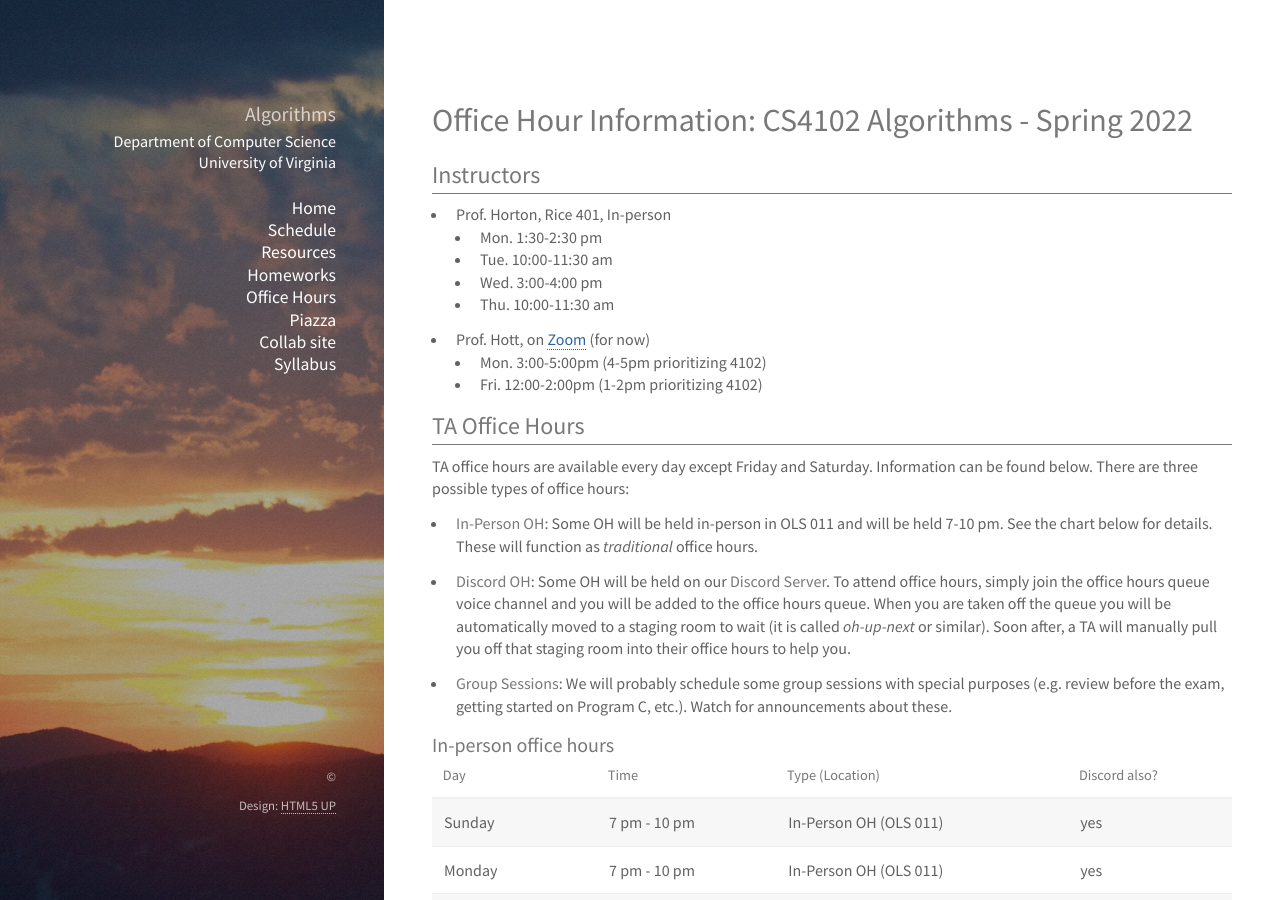
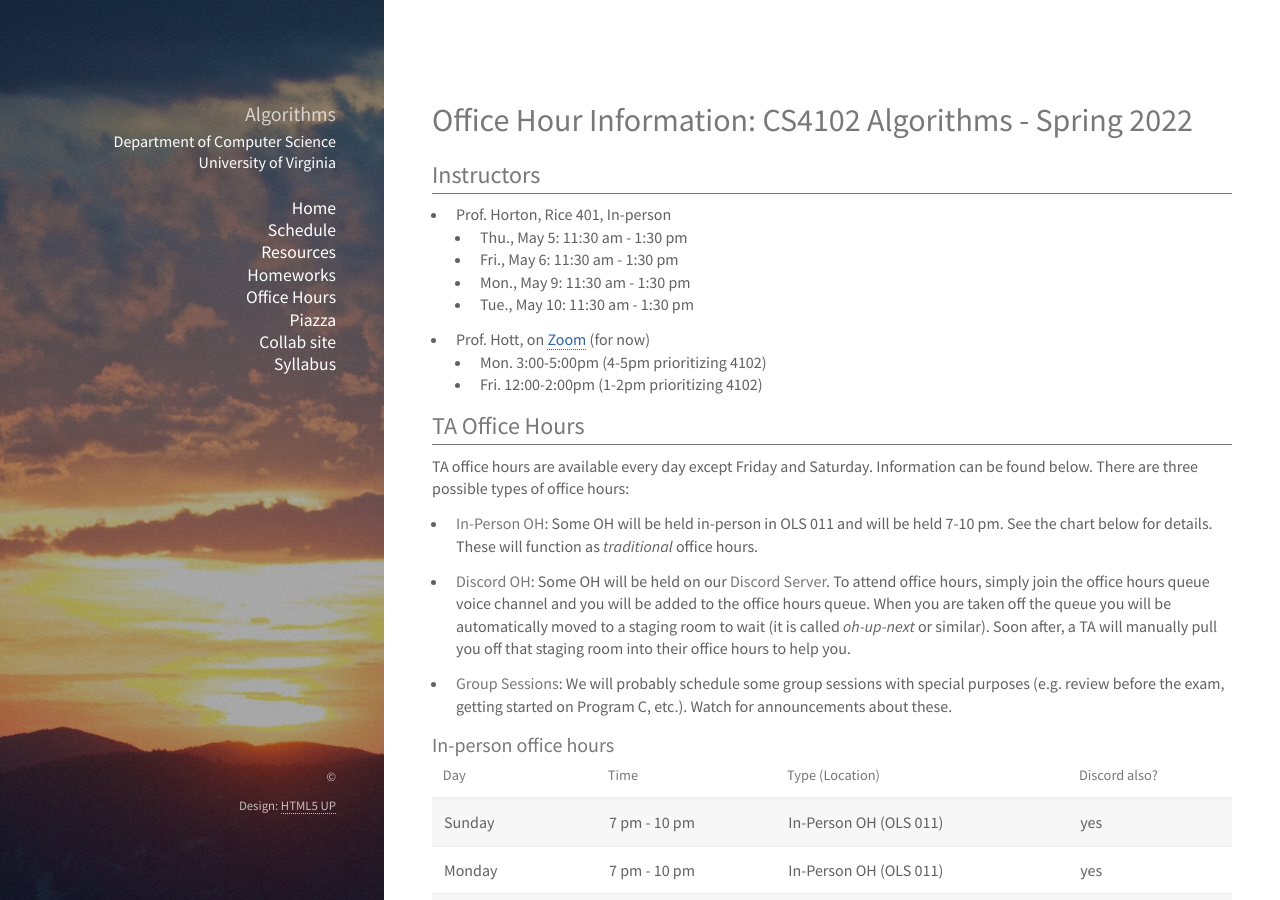
Before and after one commit to uva-cs/cs4102-s22, a Jekyll site: the page built from office-hours.md, in a window 1280 px wide and 900 px high. Built offline with Jekyll 4.4.1, drawn with Linux system fonts in a browser that asks for light colours; nearby versions of some CDN libraries; library files that are not in the unit come from our copies.

Commit message:
updated exam week office hours, tweak to schedule page

```diff
--- a/office-hours.md
+++ b/office-hours.md
@@ -7,10 +7,11 @@ title: CS4102 Algorithms - Spring 2022
 ## Instructors
 
 * Prof. Horton, Rice 401, In-person
-   * Mon. 1:30-2:30 pm
-   * Tue. 10:00-11:30 am
-   * Wed. 3:00-4:00 pm
-   * Thu. 10:00-11:30 am
+   * Thu., May 5: 11:30 am - 1:30 pm
+   * Fri., May 6: 11:30 am - 1:30 pm
+   * Mon., May 9: 11:30 am - 1:30 pm
+   * Tue., May 10: 11:30 am - 1:30 pm
+
 * Prof. Hott, on [Zoom](https://virginia.zoom.us/my/jrhott) (for now)
    * Mon. 3:00-5:00pm (4-5pm prioritizing 4102)
    * Fri. 12:00-2:00pm (1-2pm prioritizing 4102)
```
Also changed, not shown: slides/schedule.md (+1 -1 lines).
